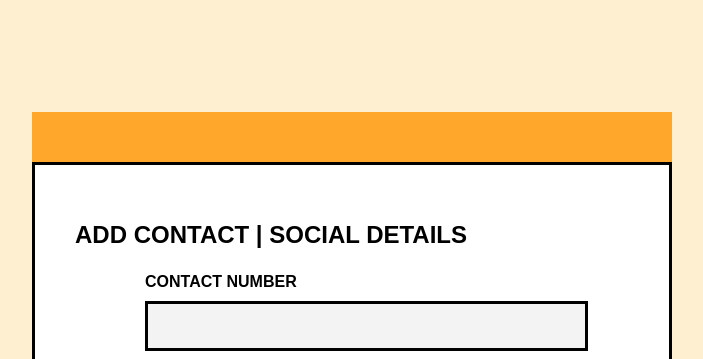
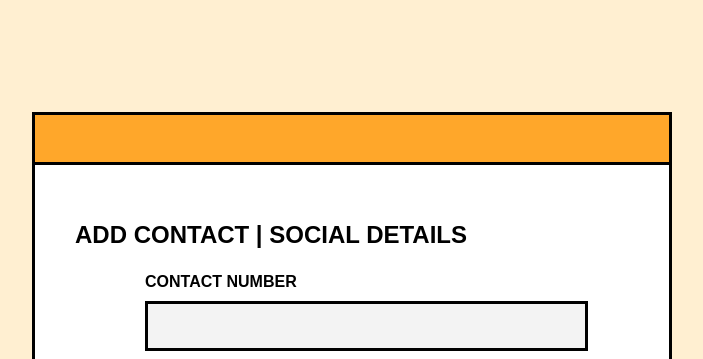
Before and after one commit to JuliaMelle/2ITG_grp2_LuzViMinda, a PHP site: page /buyer/add-contact.php in a window 1280 px wide. Shown: the part 80-439 px from the top of the page, without its empty margins (288-991 px from the left). Run offline with PHP 8.4, Linux system fonts and the light colour scheme.

Commit message:
fixed border (yey!!)

```diff
--- a/styles/add-contact.css
+++ b/styles/add-contact.css
@@ -55,6 +55,8 @@
     height: 50px;
     background-color: var(--orange);
     margin: 5rem 0 0 0;
+    border: 3px solid var(--black);
+    border-bottom: none;
 }
 
 .welcome {
```
